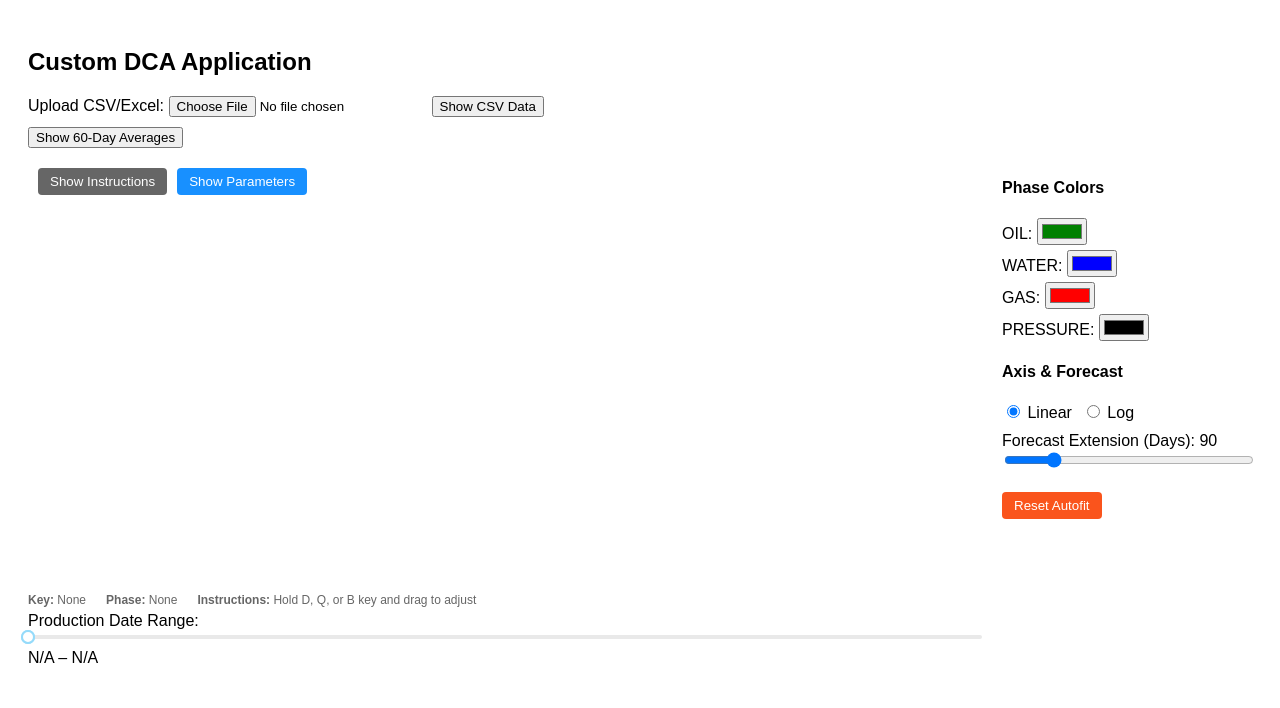
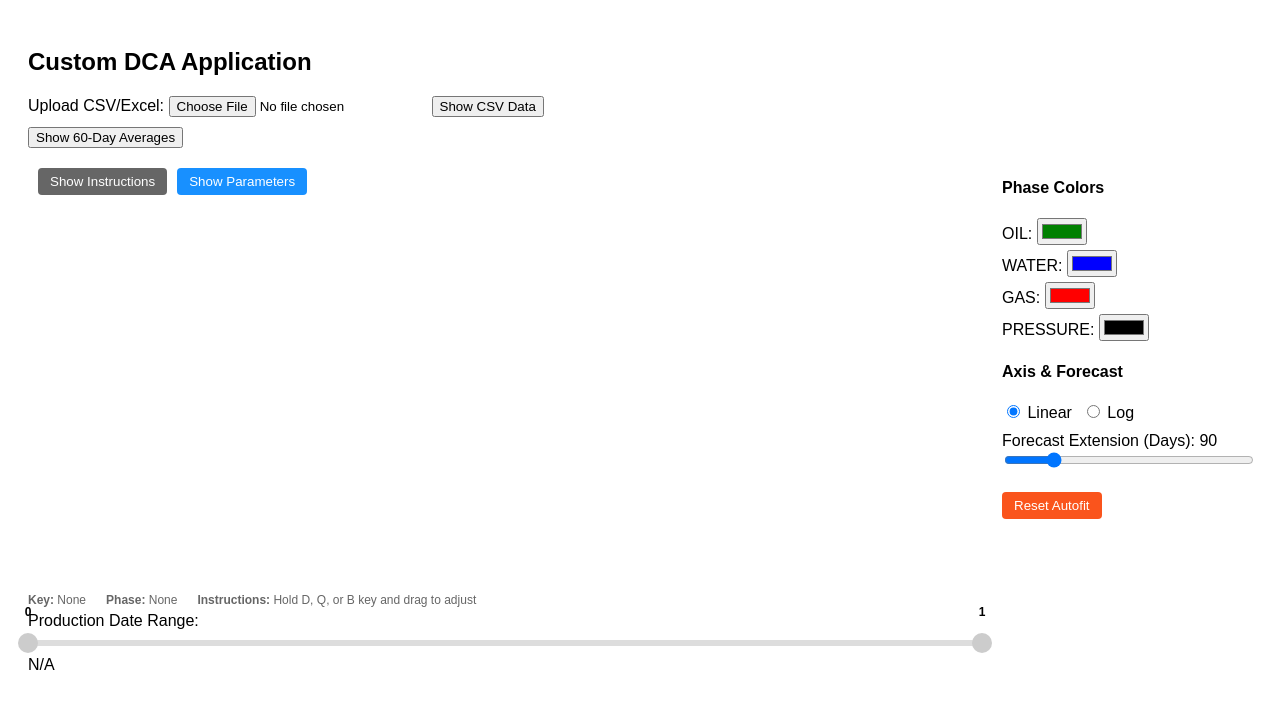
Before and after one commit to digitalpumper/dca-vis2, a React (Create React App) app: page / in a window 1280 px wide. Shown: the top 708 px of the page. Built offline with nearby package versions, Linux system fonts and the light colour scheme.

Commit message:
Update project with new dual-range slider and fallback for date range

```diff
--- a/package.json
+++ b/package.json
@@ -12,8 +12,9 @@
     "lodash": "^4.17.21",
     "query-string": "^9.1.1",
     "rc-slider": "^8.7.1",
-    "react": "^18.2.0",
-    "react-dom": "^18.2.0",
+    "react": "^18.3.1",
+    "react-dom": "^18.3.1",
+    "react-range": "^1.10.0",
     "react-scripts": "5.0.1",
     "react-slider": "^2.0.6",
     "web-vitals": "^2.1.4",
--- a/src/App.js
+++ b/src/App.js
@@ -1,20 +1,23 @@
-// App.jsx
+// src/App.js
 import React, { useState, useEffect, useMemo, useCallback } from 'react';
+import * as d3 from 'd3';
 import * as XLSX from 'xlsx';
-import * as d3 from 'd3';
-import InteractiveDCAChart, { detectDateColumn } from './InteractiveDCAChart';
-import Slider from 'rc-slider';
-import 'rc-slider/assets/index.css';
+import InteractiveDCAChart from './InteractiveDCAChart';
+import DualRangeSlider from './DualRangeSlider';
+import { detectDateColumn } from './dca';
 
-export default function App() {
+function App() {
   const [dataString, setDataString] = useState('');
   const [minDate, setMinDate] = useState(null);
   const [maxDate, setMaxDate] = useState(null);
-  const [dateRange, setDateRange] = useState([0, 0]);
+  // Initialize dateRange with a fallback range [0,1]
+  const [dateRange, setDateRange] = useState([0, 1]);
+
   const [showDataInput, setShowDataInput] = useState(false);
   const [showParameters, setShowParameters] = useState(false);
   const [showInstructions, setShowInstructions] = useState(false);
   const [show60DayAverages, setShow60DayAverages] = useState(false);
+
   const [colors, setColors] = useState({
     oil: "#008000",
     water: "#0000ff",
@@ -24,33 +27,12 @@ export default function App() {
   const [yScaleType, setYScaleType] = useState("linear");
   const [forecastDays, setForecastDays] = useState(90);
   const [chartKey, setChartKey] = useState(0);
+
   const [chartParams, setChartParams] = useState(null);
   const [sixtyDayAverages, setSixtyDayAverages] = useState(null);
   const [sixtyDayJSON, setSixtyDayJSON] = useState("");
 
-  // Parse CSV to get date range (only when dataString changes)
-  useEffect(() => {
-    if (!dataString) return;
-    try {
-      const parsed = d3.csvParse(dataString);
-      if (parsed && parsed.length > 0 && parsed.columns) {
-        const dateCol = detectDateColumn(parsed.columns);
-        const dates = parsed.map(row => new Date(row[dateCol])).filter(d => !isNaN(d));
-        if (dates.length) {
-          const minD = new Date(Math.min(...dates));
-          const maxD = new Date(Math.max(...dates));
-          setMinDate(minD);
-          setMaxDate(maxD);
-          const totalDays = Math.ceil((maxD - minD) / 86400000);
-          setDateRange([0, totalDays]);
-        }
-      }
-    } catch (err) {
-      console.error("Error parsing CSV:", err);
-    }
-  }, [dataString]);
-
-  // File upload handler
+  // Handle file upload (CSV, TXT, XLS, XLSX)
   const handleFileUpload = useCallback((e) => {
     const file = e.target.files?.[0];
     if (!file) return;
@@ -74,22 +56,55 @@ export default function App() {
     }
   }, []);
 
-  const totalDays = useMemo(() => (minDate && maxDate)
-    ? Math.ceil((maxDate - minDate) / 86400000) : 0, [minDate, maxDate]);
+  // When dataString changes, update minDate and maxDate from the CSV
+  useEffect(() => {
+    if (!dataString) return;
+    try {
+      const parsed = d3.csvParse(dataString);
+      if (parsed && parsed.length > 0 && parsed.columns) {
+        const dateCol = detectDateColumn(parsed.columns);
+        const dates = parsed.map(row => new Date(row[dateCol])).filter(d => !isNaN(d));
+        if (dates.length) {
+          const minD = new Date(Math.min(...dates));
+          const maxD = new Date(Math.max(...dates));
+          setMinDate(minD);
+          setMaxDate(maxD);
+          // Use a fallback: if computed totalDays is 0, use 1.
+          const computedDays = Math.ceil((maxD - minD) / (1000 * 60 * 60 * 24));
+          setDateRange([0, computedDays > 0 ? computedDays : 1]);
+        }
+      }
+    } catch (err) {
+      console.error("Error parsing CSV:", err);
+    }
+  }, [dataString]);
 
-  const filteredStartDate = useMemo(() =>
-    minDate ? new Date(minDate.getTime() + dateRange[0] * 86400000) : null,
-    [minDate, dateRange]);
+  // totalDays uses fallback of 1 when no data is loaded.
+  const totalDays = useMemo(() => {
+    if (minDate && maxDate) {
+      const diff = Math.ceil((maxDate - minDate) / (1000 * 60 * 60 * 24));
+      return diff > 0 ? diff : 1;
+    }
+    return 1;
+  }, [minDate, maxDate]);
 
-  const filteredEndDate = useMemo(() =>
-    minDate ? new Date(minDate.getTime() + dateRange[1] * 86400000) : null,
-    [minDate, dateRange]);
+  const filteredStartDate = useMemo(() => {
+    return minDate ? new Date(minDate.getTime() + dateRange[0] * 86400000) : null;
+  }, [minDate, dateRange]);
+
+  const filteredEndDate = useMemo(() => {
+    return minDate ? new Date(minDate.getTime() + dateRange[1] * 86400000) : null;
+  }, [minDate, dateRange]);
 
   const resetAutoFit = () => setChartKey(prev => prev + 1);
 
-  // Receive parameters from chart component
   const handleParameters = useCallback((params) => {
-    setChartParams(prev => JSON.stringify(prev) !== JSON.stringify(params) ? params : prev);
+    setChartParams(prev => {
+      if (JSON.stringify(prev) !== JSON.stringify(params)) {
+        return params;
+      }
+      return prev;
+    });
   }, []);
 
   const forecast60Avg = useMemo(() => (chartParams && chartParams.forecastAverage) || {}, [chartParams]);
@@ -100,6 +115,10 @@ export default function App() {
       setSixtyDayAverages(forecast60Avg);
     }
   }, [forecast60Avg, sixtyDayJSON]);
+
+  const tipFormatter = (val) => {
+    return minDate ? new Date(minDate.getTime() + val * 86400000).toDateString() : val;
+  };
 
   return (
     <div style={{ padding: 20, fontFamily: 'Arial, sans-serif' }}>
@@ -119,7 +138,8 @@ export default function App() {
             value={dataString}
             onChange={e => setDataString(e.target.value)}
             placeholder="Paste CSV data here..."
-            rows={6} cols={80}
+            rows={6}
+            cols={80}
           />
         </div>
       )}
@@ -143,116 +163,21 @@ export default function App() {
             position: 'absolute', top: 10, left: 10,
             zIndex: 100, display: 'flex', gap: '10px'
           }}>
-            <button
-              onClick={() => setShowInstructions(p => !p)}
+            <button onClick={() => setShowInstructions(p => !p)}
               style={{
                 padding: '6px 12px', border: 'none', background: '#666',
                 color: '#fff', borderRadius: '4px', cursor: 'pointer'
-              }}
-            >
+              }}>
               {showInstructions ? "Hide Instructions" : "Show Instructions"}
             </button>
-            <button
-              onClick={() => setShowParameters(p => !p)}
+            <button onClick={() => setShowParameters(p => !p)}
               style={{
                 padding: '6px 12px', border: 'none', background: '#1890ff',
                 color: '#fff', borderRadius: '4px', cursor: 'pointer'
-              }}
-            >
+              }}>
               {showParameters ? "Hide Parameters" : "Show Parameters"}
             </button>
           </div>
-          {showParameters && chartParams && (
-            <div style={{
-              position: 'absolute', top: 50, right: 10,
-              background: 'rgba(255,255,255,0.98)', border: '1px solid #ccc',
-              padding: 15, zIndex: 1000, maxWidth: 300, borderRadius: 4,
-              boxShadow: '0 2px 8px rgba(0,0,0,0.1)'
-            }}>
-              <h4 style={{ marginTop: 0, marginBottom: 10 }}>Decline Parameters</h4>
-              <table style={{ width: '100%', borderCollapse: 'collapse' }}>
-                <thead>
-                  <tr>
-                    <th style={{ border: '1px solid #ddd', padding: '8px', background: '#f5f5f5' }}>Phase</th>
-                    <th style={{ border: '1px solid #ddd', padding: '8px', background: '#f5f5f5' }}>Qi</th>
-                    <th style={{ border: '1px solid #ddd', padding: '8px', background: '#f5f5f5' }}>b</th>
-                    <th style={{ border: '1px solid #ddd', padding: '8px', background: '#f5f5f5' }}>D</th>
-                    <th style={{ border: '1px solid #ddd', padding: '8px', background: '#f5f5f5' }}>EUR</th>
-                  </tr>
-                </thead>
-                <tbody>
-                  {chartParams.phaseParams && Object.keys(chartParams.phaseParams).map(phase => (
-                    <tr key={phase}>
-                      <td style={{ border: '1px solid #ddd', padding: '8px', fontWeight: 'bold' }}>
-                        {phase.toUpperCase()}
-                      </td>
-                      <td style={{ border: '1px solid #ddd', padding: '8px', textAlign: 'right' }}>
-                        {chartParams.phaseParams[phase].Qi.toFixed(2)}
-                      </td>
-                      <td style={{ border: '1px solid #ddd', padding: '8px', textAlign: 'right' }}>
-                        {chartParams.phaseParams[phase].b.toFixed(3)}
-                      </td>
-                      <td style={{ border: '1px solid #ddd', padding: '8px', textAlign: 'right' }}>
-                        {chartParams.phaseParams[phase].D.toFixed(4)}
-                      </td>
-                      <td style={{ border: '1px solid #ddd', padding: '8px', textAlign: 'right' }}>
-                        {typeof chartParams.calculatedEUR[phase] === 'number'
-                          ? Math.round(chartParams.calculatedEUR[phase]).toLocaleString()
-                          : chartParams.calculatedEUR[phase]}
-                      </td>
-                    </tr>
-                  ))}
-                </tbody>
-              </table>
-              <button
-                onClick={() => setShowParameters(false)}
-                style={{
-                  marginTop: 15, padding: '6px 12px',
-                  background: '#f5f5f5', border: '1px solid #ccc',
-                  borderRadius: '4px', cursor: 'pointer'
-                }}
-              >
-                Close
-              </button>
-            </div>
-          )}
-          {showInstructions && (
-            <div style={{
-              position: 'absolute', top: 50, left: 10,
-              background: 'rgba(255,255,255,0.98)', border: '1px solid #ccc',
-              padding: 15, zIndex: 1000, maxWidth: 300, borderRadius: 4,
-              boxShadow: '0 2px 8px rgba(0,0,0,0.1)'
-            }}>
-              <h4 style={{ marginTop: 0, marginBottom: 10 }}>Interactive Controls</h4>
-              <ul style={{ paddingLeft: 20, margin: '10px 0' }}>
-                <li style={{ marginBottom: 8 }}>
-                  Hold <strong>D</strong> key and drag to adjust decline rate (D)
-                </li>
-                <li style={{ marginBottom: 8 }}>
-                  Hold <strong>Q</strong> key and drag to adjust initial rate (Qi)
-                </li>
-                <li style={{ marginBottom: 8 }}>
-                  Hold <strong>B</strong> key and drag to adjust decline exponent (b)
-                </li>
-                <li style={{ marginBottom: 8 }}>
-                  Mouse over the chart to see tooltip values
-                </li>
-                <li style={{ marginBottom: 8 }}>
-                  Dragging disables autofit until reset
-                </li>
-              </ul>
-              <button
-                onClick={() => setShowInstructions(false)}
-                style={{
-                  marginTop: 5, padding: '6px 12px',
-                  background: '#f5f5f5', border: '1px solid #ccc',
-                  borderRadius: '4px', cursor: 'pointer'
-                }}
-              >
-                Close
-              </button>
-            </div>
-          )}
           <div style={{ marginBottom: 50 }}>
             <InteractiveDCAChart
               key={chartKey}
@@ -268,16 +193,18 @@ export default function App() {
           <div style={{ marginTop: 10 }}>
             <label>
               Production Date Range:
-              <Slider.Range
+              <DualRangeSlider
                 min={0}
                 max={totalDays}
-                value={dateRange}
-                onChange={nr => setDateRange(nr)}
-                tipFormatter={val => minDate ? new Date(minDate.getTime() + val * 86400000).toDateString() : ''}
+                values={dateRange}
+                onChange={setDateRange}
+                tipFormatter={tipFormatter}
               />
             </label>
             <div style={{ marginTop: 5 }}>
-              {filteredStartDate ? filteredStartDate.toDateString() : 'N/A'} – {filteredEndDate ? filteredEndDate.toDateString() : 'N/A'}
+              {minDate
+                ? `${new Date(minDate.getTime() + dateRange[0] * 86400000).toDateString()} – ${new Date(minDate.getTime() + dateRange[1] * 86400000).toDateString()}`
+                : 'N/A'}
             </div>
           </div>
         </div>
@@ -351,3 +278,5 @@ export default function App() {
     </div>
   );
 }
+
+export default App;
--- /dev/null
+++ b/src/DualRangeSlider.jsx
@@ -0,0 +1,62 @@
+// src/DualRangeSlider.jsx
+import React from 'react';
+import { Range } from 'react-range';
+
+const DualRangeSlider = ({ min, max, values, onChange, tipFormatter }) => {
+  return (
+    <Range
+      step={1}
+      min={min}
+      max={max}
+      values={values}
+      onChange={onChange}
+      renderTrack={({ props, children }) => (
+        <div
+          {...props}
+          style={{
+            ...props.style,
+            height: '6px',
+            background: '#ddd',
+            margin: '10px 0'
+          }}
+        >
+          {children}
+        </div>
+      )}
+      renderThumb={({ props, index, isDragged }) => {
+        // Destructure "key" to avoid spreading it
+        const { key, ...rest } = props;
+        return (
+          <div
+            key={key}
+            {...rest}
+            style={{
+              ...rest.style,
+              height: '20px',
+              width: '20px',
+              borderRadius: '50%',
+              backgroundColor: isDragged ? '#548BF4' : '#CCC',
+              display: 'flex',
+              justifyContent: 'center',
+              alignItems: 'center'
+            }}
+          >
+            <div
+              style={{
+                position: 'absolute',
+                top: '-28px',
+                color: '#000',
+                fontWeight: 'bold',
+                fontSize: '12px'
+              }}
+            >
+              {tipFormatter ? tipFormatter(values[index]) : values[index]}
+            </div>
+          </div>
+        );
+      }}
+    />
+  );
+};
+
+export default DualRangeSlider;
--- /dev/null
+++ b/src/dca.js
@@ -0,0 +1,39 @@
+// src/dca.js
+export function calculateRate(Qi, b, D, t) {
+    if (b === 0) return Qi * Math.exp(-D * t);
+    return Qi / Math.pow(1 + b * D * t, 1 / b);
+  }
+
+  export function detectDateColumn(columns) {
+    const candidates = columns.filter(h => {
+      const lower = h.toLowerCase();
+      return (
+        (lower.includes("prod") && lower.includes("date")) ||
+        lower.includes("proddt") ||
+        lower.includes("proddttm") ||
+        lower === "date" ||
+        lower === "datetime"
+      );
+    });
+    return candidates.length > 0 ? candidates[0] : "Production_Date";
+  }
+
+  export function detectColumns(columns) {
+    let phases = {};
+    columns.forEach(header => {
+      const lower = header.toLowerCase();
+      if (lower.includes("bopd") || (lower.includes("oil") && !phases.oil)) {
+        phases.oil = header;
+      }
+      if (lower.includes("bwpd") || (lower.includes("water") && !phases.water)) {
+        phases.water = header;
+      }
+      if (lower.includes("mcfd") || (lower.includes("gas") && !phases.gas)) {
+        phases.gas = header;
+      }
+      if ((lower.includes("pip") || lower.includes("pressure") || lower.includes("psi")) && !phases.pressure) {
+        phases.pressure = header;
+      }
+    });
+    return phases;
+  }
```
Also changed, not shown: public/index.html (+3 -34 lines), src/InteractiveDCAChart.js (+52 -107 lines), src/index.js (+2 -8 lines), 1 other file (tests, documents, lock files or other folders).
